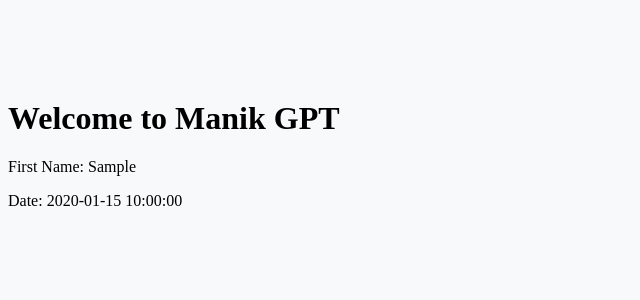
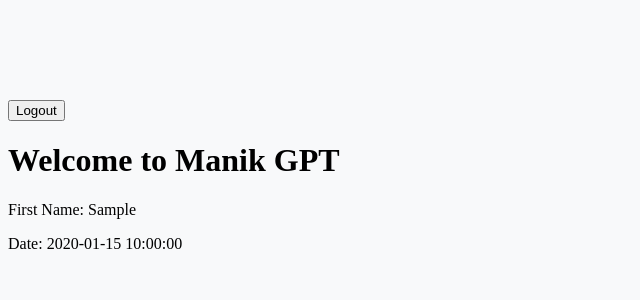
Before and after one commit to manikcloud/-manik-flask-chatgpt, a Flask app: template auth/templates/login.html in a window 1280 px wide. Shown: the top 300 px of the page, without its empty margins (0-640 px from the left). Run offline with Flask 2, Linux system fonts and the light colour scheme; the template is opened without the code that fills it: most values are stand-ins (such as "Sample title", 1, 10 or a date in 2020).

Commit message:
logout button

```diff
--- a/auth/templates/login.html
+++ b/auth/templates/login.html
@@ -6,9 +6,14 @@
 </head>
 <body>
     <div class="container">
+        <div class="logout-container">
+            <button id="logout-button">Logout</button>
+        </div>
         <h1>Welcome to Manik GPT</h1>
-        <p>First Name: {{ first_name }}</p>
-        <p>Date: {{ current_date }}</p>
+        <div class="user-info">
+            <p>First Name: {{ first_name }}</p>
+            <p>Date: {{ current_date }}</p>
+        </div>
     </div>
     <script src="{{ url_for('static', filename='js/jquery.min.js') }}"></script>
     <script src="{{ url_for('static', filename='js/script.js') }}"></script>
```
